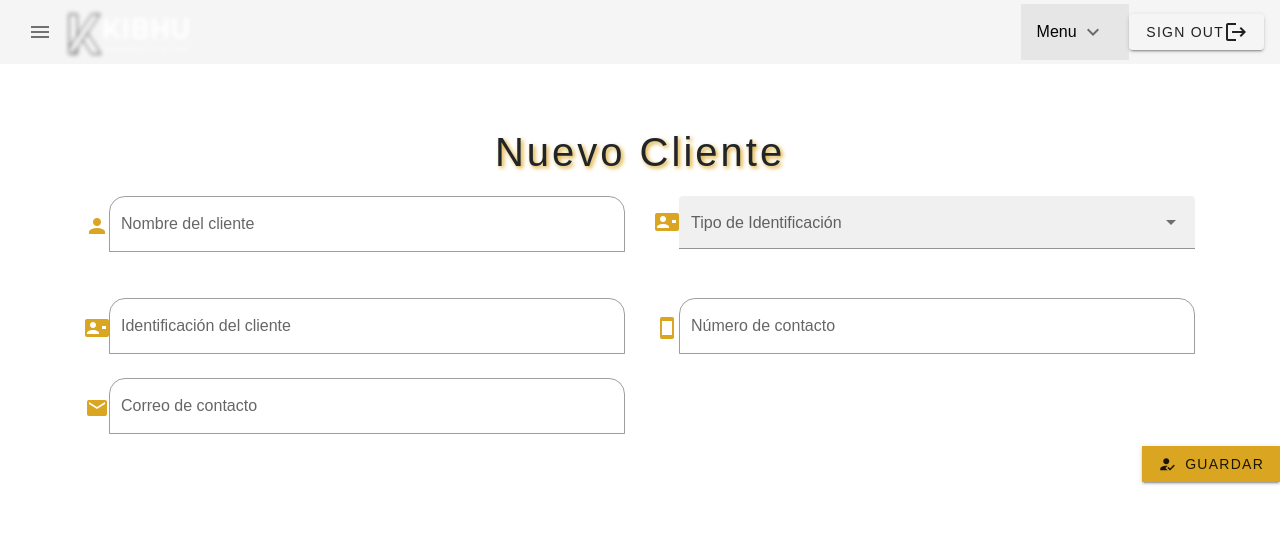
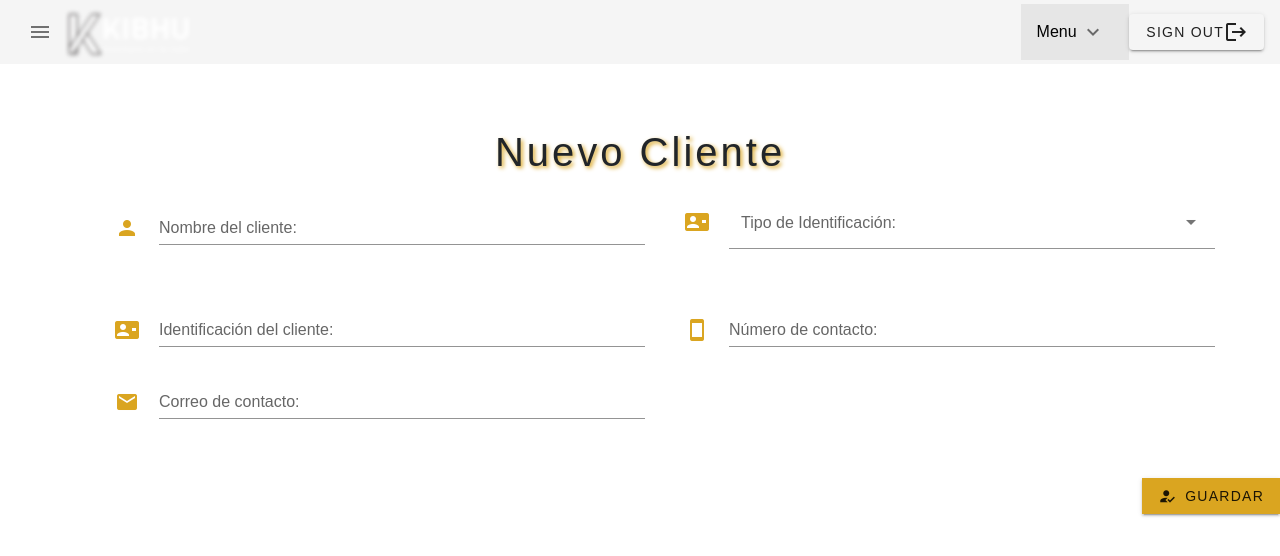
Before and after one commit to Acosticahub/VueGrupo7-18, a Vue app in the folder Frontend/kibhu/: page /newcliente in a window 1280 px wide. Shown: the top 556 px of the page. Built offline with nearby package versions, Linux system fonts and the light colour scheme.

Commit message:
Mejoras en los froms
..

```diff
--- a/Frontend/kibhu/src/components/Aplicacion/Clientes/NewCliente.vue
+++ b/Frontend/kibhu/src/components/Aplicacion/Clientes/NewCliente.vue
@@ -5,89 +5,65 @@
       <h1>Nuevo Cliente</h1>
       <v-container class="container">
         <v-row>
-            <v-col
-            cols="12"
-            sm="6"
-            >
+          <v-col cols="12" sm="6">
             <v-text-field
-                    label="Nombre del cliente"
+              label="Nombre del cliente:"
               :rules="nameRules"
               hide-details="auto"
               v-model="name"
-                    outlined
-                    shaped
             >
               <v-icon slot="prepend" color="#dAA520"> mdi-account </v-icon>
             </v-text-field>
           </v-col>
 
-            <v-col
-            cols="12"
-            sm="6"
-            >
+          <v-col cols="12" sm="6">
             <v-select
               :items="items"
               filled
-                    label="Tipo de Identificación"
+              label="Tipo de Identificación:"
               dense
               v-model="typeid"
             >
               <v-icon slot="prepend" color="#dAA520"> mdi-smart-card </v-icon>
             </v-select>
-
           </v-col>
 
-
-            <v-col
-            cols="12"
-            sm="6"
-            >
+          <v-col cols="12" sm="6">
             <v-text-field
-                    label="Identificación del cliente"
+              label="Identificación del cliente:"
               hide-details="auto"
               v-model="identification"
-                    type= "number"
-                    outlined
-                    shaped
+              type="number"
             >
               <v-icon slot="prepend" color="#dAA520"> mdi-smart-card </v-icon>
             </v-text-field>
           </v-col>
 
-            <v-col
-            cols="12"
-            sm="6"
-            >
+          <v-col cols="12" sm="6">
             <v-text-field
-                    label="Número de contacto"
-                    type = "number"
+              label="Número de contacto:"
+              type="number"
               hide-details="auto"
               v-model="contact"
               :rules="numberRules"
-                    outlined
-                    shaped
             >
               <v-icon slot="prepend" color="#dAA520"> mdi-cellphone </v-icon>
             </v-text-field>
           </v-col>
 
-            <v-col
-            cols="12"
-            sm="6"
-            >
+          <v-col cols="12" sm="6">
             <v-text-field
               v-model="mail"
               :rules="mailRules"
               hide-details="auto"
-                    label="Correo de contacto"
-                    outlined
-                    shaped
+              label="Correo de contacto:"
             >
               <v-icon slot="prepend" color="#dAA520"> mdi-email </v-icon>
             </v-text-field>
           </v-col>
         </v-row>
       </v-container>
+      <br /><br />
       <div class="botones">
         <v-btn tile color="#dAA520" @click="guardar()">
           <v-icon left> mdi-account-check </v-icon>
@@ -99,7 +75,7 @@
 </template>
 
 <script>
-import HeaderApp from '../HeaderApp.vue';
+import HeaderApp from "../HeaderApp.vue";
 export default {
   components: { HeaderApp },
   data() {
@@ -109,24 +85,22 @@ data() {
       contact: "",
       mail: "",
       typeid: "",
-    items: ['CC', 'TI', 'Pasaporte', 'NIP'],
+      items: ["CC", "TI", "Pasaporte", "NIP"],
       nameRules: [
         (value) => !!value || "Required.",
         (value) => (value && value.length >= 3) || "Min 3 characters",
       ],
       mailRules: [
-        (value) => !!value || 'Required.',
-        (value) => value.length <= 20 || 'Max 20 characters',
+        (value) => !!value || "Required.",
+        (value) => value.length <= 20 || "Max 20 characters",
         (value) => {
-            const pattern = /^(([^<>()[\]\\.,;:\s@"]+(\.[^<>()[\]\\.,;:\s@"]+)*)|(".+"))@((\[[0-9]{1,3}\.[0-9]{1,3}\.[0-9]{1,3}\.[0-9]{1,3}])|(([a-zA-Z\-0-9]+\.)+[a-zA-Z]{2,}))$/
-            return pattern.test(value) || 'Invalid e-mail.'
-        }
+          const pattern =
+            /^(([^<>()[\]\\.,;:\s@"]+(\.[^<>()[\]\\.,;:\s@"]+)*)|(".+"))@((\[[0-9]{1,3}\.[0-9]{1,3}\.[0-9]{1,3}\.[0-9]{1,3}])|(([a-zA-Z\-0-9]+\.)+[a-zA-Z]{2,}))$/;
+          return pattern.test(value) || "Invalid e-mail.";
+        },
       ],
-    numberRules: [
-        (value) => !!value || "Required.",
-    ]
+      numberRules: [(value) => !!value || "Required."],
     };
-
   },
   mounted() {
     console.log("idClient:", localStorage.idClient);
@@ -153,8 +127,7 @@ methods: {
         identification: this.identification,
         contact: this.contact,
         mail: this.mail,
-        typeid: this.typeid
-
+        typeid: this.typeid,
       };
       let clientes = localStorage.clients;
       if (clientes === undefined || clientes == "") {
@@ -172,7 +145,7 @@ methods: {
       this.typeid = "";
       localStorage.idClient = id;
       localStorage.clients = JSON.stringify(clientes);
-    location.href = "/clientes"
+      location.href = "/clientes";
     },
   },
 };
@@ -187,4 +160,14 @@ h1 {
   text-align: center;
   text-shadow: 2px 2px 4px goldenrod;
 }
+input {
+  border-color: rgba(255, 255, 255, 0) !important;
+}
+.v-input__slot {
+  margin-left: 20px;
+  background: rgba(255, 255, 255, 0) !important;
+}
+.v-input__prepend-outer {
+  margin-left: 30px;
+}
 </style>
--- a/Frontend/kibhu/src/components/Aplicacion/Productos/NewProducto.vue
+++ b/Frontend/kibhu/src/components/Aplicacion/Productos/NewProducto.vue
@@ -13,8 +13,6 @@
               hide-details="auto"
               v-model="stock"
               :rules="numberRules"
-              outlined
-              shaped
             >
               <v-icon slot="prepend" color="#dAA520"> mdi-numeric </v-icon>
             </v-text-field>
@@ -26,8 +24,6 @@
               :rules="nameRules"
               hide-details="auto"
               v-model="name"
-              outlined
-              shaped
             >
               <v-icon slot="prepend" color="#dAA520">
                 mdi-package-variant
@@ -41,8 +37,6 @@
               :rules="nameRules"
               hide-details="auto"
               v-model="description"
-              outlined
-              shaped
             >
               <v-icon slot="prepend" color="#dAA520"> mdi-pen </v-icon>
             </v-text-field>
@@ -55,8 +49,6 @@
               hide-details="auto"
               v-model="stock"
               :rules="numberRules"
-              outlined
-              shaped
             >
               <v-icon slot="prepend" color="#dAA520"> mdi-numeric </v-icon>
             </v-text-field>
@@ -69,8 +61,6 @@
               hide-details="auto"
               v-model="pricein"
               :rules="numberRules"
-              outlined
-              shaped
             >
               <v-icon slot="prepend" color="#dAA520"> mdi-cash </v-icon>
             </v-text-field>
@@ -83,8 +73,6 @@
               hide-details="auto"
               v-model="priceout"
               :rules="numberRules"
-              outlined
-              shaped
             >
               <v-icon slot="prepend" color="#dAA520"> mdi-cash </v-icon>
             </v-text-field>
@@ -96,8 +84,6 @@
               :rules="nameRules"
               hide-details="auto"
               v-model="category"
-              outlined
-              shaped
             >
               <v-icon slot="prepend" color="#dAA520">
                 mdi-checkbox-multiple-blank
@@ -113,6 +99,7 @@
           </v-col>
         </v-row>
       </v-container>
+      <br /><br />
       <div class="botones">
         <v-btn tile color="#dAA520" @click="guardar()">
           <v-icon left> mdi-note-check </v-icon>
@@ -203,4 +190,13 @@ export default {
 .botones {
   float: right;
 }
+input {
+  border-color: rgba(255, 255, 255, 0) !important;
+}
+.v-input__slot {
+  margin-left: 20px;
+}
+.v-input__prepend-outer {
+  margin-left: 30px;
+}
 </style>
--- a/Frontend/kibhu/src/components/Aplicacion/Productos/Productos.vue
+++ b/Frontend/kibhu/src/components/Aplicacion/Productos/Productos.vue
@@ -31,7 +31,7 @@
             lg="3"
             md="4"
             sm="6"
-            xs="12"
+            cols="12"
           >
             <CatalogProducto :product="product" :active="active" />
           </v-col>
--- a/Frontend/kibhu/src/components/Aplicacion/Proveedores/NewProveedores.vue
+++ b/Frontend/kibhu/src/components/Aplicacion/Proveedores/NewProveedores.vue
@@ -5,72 +5,53 @@
       <h1>Nuevo Proveedor</h1>
       <v-container class="container">
         <v-row>
-            <v-col
-            cols="12"
-            sm="6"
-            >
+          <v-col cols="12" sm="6">
             <v-text-field
-                    label="Nombre del Proveedor"
+              label="Nombre del Proveedor:"
               :rules="nameRules"
               hide-details="auto"
               v-model="name"
-                    outlined
-                    shaped
             >
               <v-icon slot="prepend" color="#dAA520"> mdi-account </v-icon>
             </v-text-field>
           </v-col>
 
-            <v-col
-            cols="12"
-            sm="6"
-            >
+          <v-col cols="12" sm="6">
             <v-text-field
-                    label="Identificación del Proveedor"
+              label="Identificación del Proveedor:"
               hide-details="auto"
               v-model="ruc"
-                    type= "number"
-                    outlined
-                    shaped
+              type="number"
             >
               <v-icon slot="prepend" color="#dAA520"> mdi-smart-card </v-icon>
             </v-text-field>
           </v-col>
 
-            <v-col
-            cols="12"
-            sm="6"
-            >
+          <v-col cols="12" sm="6">
             <v-text-field
-                    label="Número de contacto"
-                    type = "number"
+              label="Número de contacto:"
+              type="number"
               hide-details="auto"
               v-model="contacto"
               :rules="numberRules"
-                    outlined
-                    shaped
             >
               <v-icon slot="prepend" color="#dAA520"> mdi-cellphone </v-icon>
             </v-text-field>
           </v-col>
 
-            <v-col
-            cols="12"
-            sm="6"
-            >
+          <v-col cols="12" sm="6">
             <v-text-field
               v-model="email"
               :rules="mailRules"
               hide-details="auto"
-                    label="Correo de contacto"
-                    outlined
-                    shaped
+              label="Correo de contacto:"
             >
               <v-icon slot="prepend" color="#dAA520"> mdi-email </v-icon>
             </v-text-field>
           </v-col>
         </v-row>
       </v-container>
+      <br /><br />
       <div class="botones">
         <v-btn tile color="#dAA520" @click="guardar()">
           <v-icon left> mdi-account-check </v-icon>
@@ -82,7 +63,7 @@
 </template>
 
 <script>
-import HeaderApp from '../HeaderApp.vue';
+import HeaderApp from "../HeaderApp.vue";
 export default {
   components: { HeaderApp },
   data() {
@@ -96,18 +77,16 @@ data() {
         (value) => (value && value.length >= 3) || "Min 3 characters",
       ],
       mailRules: [
-        (value) => !!value || 'Required.',
-        (value) => value.length <= 20 || 'Max 20 characters',
+        (value) => !!value || "Required.",
+        (value) => value.length <= 20 || "Max 20 characters",
         (value) => {
-            const pattern = /^(([^<>()[\]\\.,;:\s@"]+(\.[^<>()[\]\\.,;:\s@"]+)*)|(".+"))@((\[[0-9]{1,3}\.[0-9]{1,3}\.[0-9]{1,3}\.[0-9]{1,3}])|(([a-zA-Z\-0-9]+\.)+[a-zA-Z]{2,}))$/
-            return pattern.test(value) || 'Invalid e-mail.'
-        }
+          const pattern =
+            /^(([^<>()[\]\\.,;:\s@"]+(\.[^<>()[\]\\.,;:\s@"]+)*)|(".+"))@((\[[0-9]{1,3}\.[0-9]{1,3}\.[0-9]{1,3}\.[0-9]{1,3}])|(([a-zA-Z\-0-9]+\.)+[a-zA-Z]{2,}))$/;
+          return pattern.test(value) || "Invalid e-mail.";
+        },
       ],
-    numberRules: [
-        (value) => !!value || "Required.",
-    ]
+      numberRules: [(value) => !!value || "Required."],
     };
-
   },
   mounted() {
     console.log("idSupplier:", localStorage.idSupplier);
@@ -150,7 +129,7 @@ methods: {
       this.email = "";
       localStorage.idSupplier = id;
       localStorage.suppliers = JSON.stringify(proveedores);
-     location.href = "/Proveedores"
+      location.href = "/Proveedores";
     },
   },
 };
@@ -165,4 +144,14 @@ h1 {
   text-align: center;
   text-shadow: 2px 2px 4px goldenrod;
 }
+input {
+  border-color: rgba(255, 255, 255, 0) !important;
+}
+.v-input__slot {
+  margin-left: 20px;
+  background: rgba(255, 255, 255, 0) !important;
+}
+.v-input__prepend-outer {
+  margin-left: 30px;
+}
 </style>
--- a/Frontend/kibhu/src/components/Aplicacion/Usuarios/NewUsuario.vue
+++ b/Frontend/kibhu/src/components/Aplicacion/Usuarios/NewUsuario.vue
@@ -5,72 +5,53 @@
       <h1>Nuevo Usuario</h1>
       <v-container class="container">
         <v-row>
-            <v-col
-            cols="12"
-            sm="6"
-            >
+          <v-col cols="12" sm="6">
             <v-text-field
-                    label="Nombre del Usuario"
+              label="Nombre del Usuario:"
               :rules="nameRules"
               hide-details="auto"
               v-model="name"
-                    outlined
-                    shaped
             >
               <v-icon slot="prepend" color="#dAA520"> mdi-account </v-icon>
             </v-text-field>
           </v-col>
 
-            <v-col
-            cols="12"
-            sm="6"
-            >
+          <v-col cols="12" sm="6">
             <v-text-field
-                    label="Identificación del Usuario"
+              label="Identificación del Usuario:"
               hide-details="auto"
               v-model="cedula"
-                    type= "number"
-                    outlined
-                    shaped
+              type="number"
             >
               <v-icon slot="prepend" color="#dAA520"> mdi-smart-card </v-icon>
             </v-text-field>
           </v-col>
 
-            <v-col
-            cols="12"
-            sm="6"
-            >
+          <v-col cols="12" sm="6">
             <v-text-field
-                    label="Número de contacto"
-                    type = "number"
+              label="Número de contacto:"
+              type="number"
               hide-details="auto"
               v-model="contacto"
               :rules="numberRules"
-                    outlined
-                    shaped
             >
               <v-icon slot="prepend" color="#dAA520"> mdi-cellphone </v-icon>
             </v-text-field>
           </v-col>
 
-            <v-col
-            cols="12"
-            sm="6"
-            >
+          <v-col cols="12" sm="6">
             <v-text-field
               v-model="email"
               :rules="mailRules"
               hide-details="auto"
-                    label="Correo de contacto"
-                    outlined
-                    shaped
+              label="Correo de contacto:"
             >
               <v-icon slot="prepend" color="#dAA520"> mdi-email </v-icon>
             </v-text-field>
           </v-col>
         </v-row>
       </v-container>
+      <br /><br />
       <div class="botones">
         <v-btn tile color="#dAA520" @click="guardar()">
           <v-icon left> mdi-account-check </v-icon>
@@ -82,7 +63,7 @@
 </template>
 
 <script>
-import HeaderApp from '../HeaderApp.vue';
+import HeaderApp from "../HeaderApp.vue";
 export default {
   components: { HeaderApp },
   data() {
@@ -96,18 +77,16 @@ data() {
         (value) => (value && value.length >= 3) || "Min 3 characters",
       ],
       mailRules: [
-        (value) => !!value || 'Required.',
-        (value) => value.length <= 20 || 'Max 20 characters',
+        (value) => !!value || "Required.",
+        (value) => value.length <= 20 || "Max 20 characters",
         (value) => {
-            const pattern = /^(([^<>()[\]\\.,;:\s@"]+(\.[^<>()[\]\\.,;:\s@"]+)*)|(".+"))@((\[[0-9]{1,3}\.[0-9]{1,3}\.[0-9]{1,3}\.[0-9]{1,3}])|(([a-zA-Z\-0-9]+\.)+[a-zA-Z]{2,}))$/
-            return pattern.test(value) || 'Invalid e-mail.'
-        }
+          const pattern =
+            /^(([^<>()[\]\\.,;:\s@"]+(\.[^<>()[\]\\.,;:\s@"]+)*)|(".+"))@((\[[0-9]{1,3}\.[0-9]{1,3}\.[0-9]{1,3}\.[0-9]{1,3}])|(([a-zA-Z\-0-9]+\.)+[a-zA-Z]{2,}))$/;
+          return pattern.test(value) || "Invalid e-mail.";
+        },
       ],
-    numberRules: [
-        (value) => !!value || "Required.",
-    ]
+      numberRules: [(value) => !!value || "Required."],
     };
-
   },
   mounted() {
     console.log("idUser:", localStorage.idUser);
@@ -150,12 +129,24 @@ methods: {
       this.email = "";
       localStorage.idUser = id;
       localStorage.users = JSON.stringify(usuarios);
-     location.href = "/usuarios"
+      location.href = "/usuarios";
     },
   },
 };
 </script>
 
 <style>
-
+.botones {
+  float: right;
+}
+input {
+  border-color: rgba(255, 255, 255, 0) !important;
+}
+.v-input__slot {
+  margin-left: 20px;
+  background: rgba(255, 255, 255, 0) !important;
+}
+.v-input__prepend-outer {
+  margin-left: 30px;
+}
 </style>
```
Also changed, not shown: Frontend/kibhu/src/App.vue (+6 -10 lines), Frontend/kibhu/src/views/Appkibhu.vue (+7 -10 lines). Lines whose indentation alone changed are shown as unchanged.
